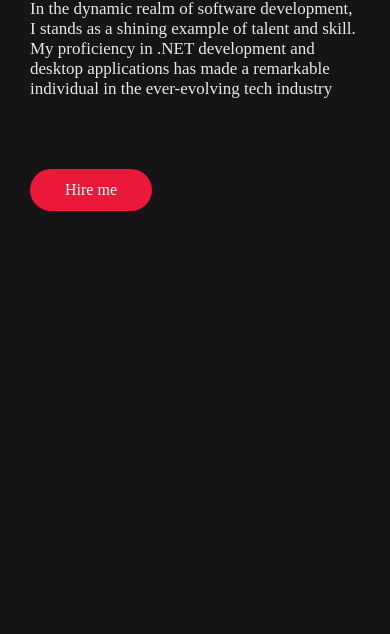
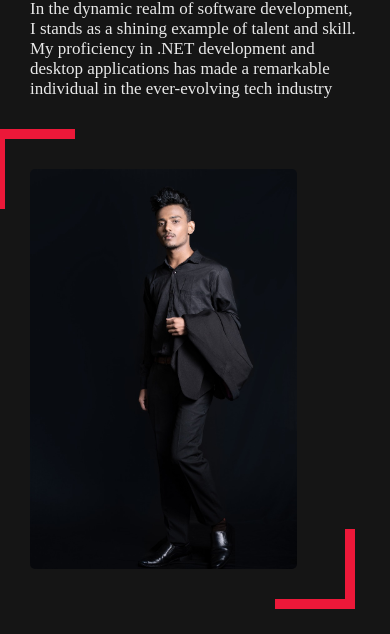
Before and after one commit to technotoxs07/Ronit-Portfolio-2, a plain HTML site: page index.html in a window 390 px wide. Shown: the part 210-844 px from the top of the page. Drawn offline with nearby package versions, Linux system fonts and the light colour scheme; a web font is replaced by a local one.

Commit message:
Final Commit

```diff
--- a/css/style.css
+++ b/css/style.css
@@ -318,7 +318,8 @@ h3.my-profession{
   width: 80px;
   border-bottom: 10px solid var(--skin-color);
   border-right: 10px solid var(--skin-color);
-  right: 20px;
+  /* right: 20px; */
+  left: 260px;
   bottom: -40px;
 }
 
@@ -751,7 +752,8 @@ font-weight: 400;
     max-width: 100%;
   }
 .home .home-img{
-  display: none;
+  display: flex;
+  width: 50%;
 }
 }
 @media (max-width:767px){
--- a/index.html
+++ b/index.html
@@ -54,7 +54,7 @@
               <p>In the dynamic realm of software development, I stands as a shining example of talent and skill. My
                 proficiency in .NET development and desktop applications has made a remarkable individual in the
                 ever-evolving tech industry</p>
-              <a href="#contact" class="btn hire-me">Hire me</a>
+              <!-- <a href="#contact" class="btn hire-me">Hire me</a> -->
             </div>
             <div class="home-img padd-15">
               <img src="images/images1.jpg" alt="">
```
